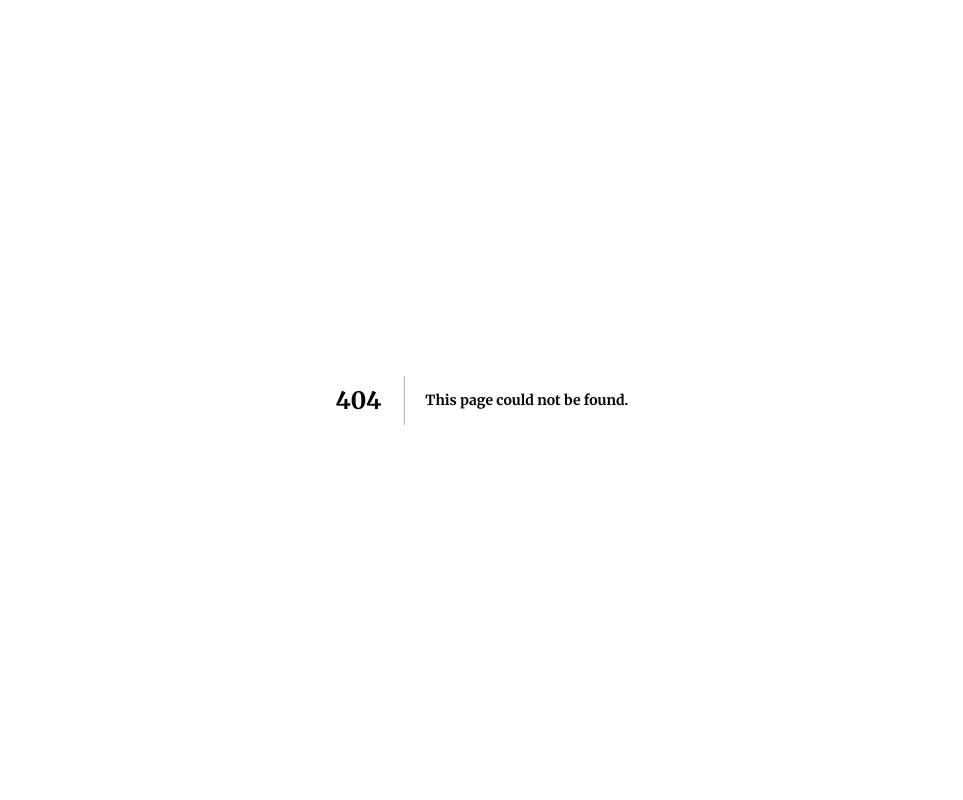
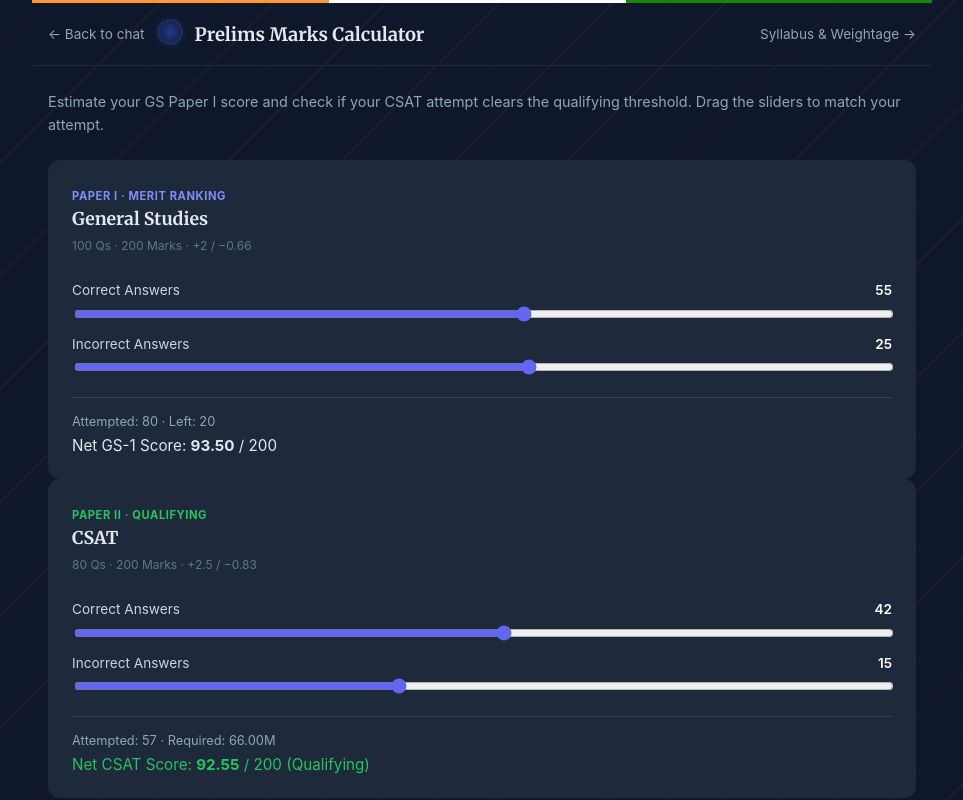
Before and after one commit to Rushabhsindhav/upsc-ai_1, a Next.js app: page /calculator in a window 1280 px wide. Before the commit this address had no page. Shown: the top 800 px of the page, without its empty margins (158-1121 px from the left). Built offline with nearby package versions, Linux system fonts and the light colour scheme.

Commit message:
Add Prelims Marks Calculator page
This file implements a Prelims Marks Calculator page that allows users to estimate their scores for GS Paper I and CSAT based on correct and incorrect answers. It includes sliders for user input and displays the calculated scores along with qualifying thresholds.

```diff
--- /dev/null
+++ b/app/calculator/page.tsx
@@ -0,0 +1,302 @@
+"use client";
+
+import { useState } from "react";
+import Link from "next/link";
+import ChakraIcon from "@/components/ChakraIcon";
+
+const GS_TOTAL_Q = 100;
+const GS_CORRECT_MARKS = 2;
+const GS_NEGATIVE_MARKS = 0.66;
+const GS_MAX_MARKS = 200;
+
+const CSAT_TOTAL_Q = 80;
+const CSAT_CORRECT_MARKS = 2.5;
+const CSAT_NEGATIVE_MARKS = 0.83;
+const CSAT_MAX_MARKS = 200;
+const CSAT_QUALIFYING_PERCENT = 0.33;
+
+// A rough, illustrative reference point only — actual cutoffs vary by year and category.
+const REFERENCE_GS_CUTOFF = 88;
+
+export default function CalculatorPage() {
+  const [gsCorrect, setGsCorrect] = useState(55);
+  const [gsIncorrect, setGsIncorrect] = useState(25);
+  const [csatCorrect, setCsatCorrect] = useState(42);
+  const [csatIncorrect, setCsatIncorrect] = useState(15);
+
+  const gsMaxIncorrect = GS_TOTAL_Q - gsCorrect;
+  const csatMaxIncorrect = CSAT_TOTAL_Q - csatCorrect;
+
+  const gsScore = Math.max(
+    0,
+    gsCorrect * GS_CORRECT_MARKS - gsIncorrect * GS_NEGATIVE_MARKS
+  );
+  const csatScore = Math.max(
+    0,
+    csatCorrect * CSAT_CORRECT_MARKS - csatIncorrect * CSAT_NEGATIVE_MARKS
+  );
+
+  const csatQualifyingMarks = CSAT_MAX_MARKS * CSAT_QUALIFYING_PERCENT;
+  const csatPassed = csatScore >= csatQualifyingMarks;
+  const gsClearsReference = gsScore >= REFERENCE_GS_CUTOFF;
+
+  return (
+    <main style={styles.main}>
+      <div className="bg-pattern" />
+      <div className="tricolor-bar" style={{ position: "relative", zIndex: 1 }} />
+      <header style={styles.header}>
+        <Link href="/" style={styles.backLink}>
+          ← Back to chat
+        </Link>
+        <div className="glow-icon">
+          <ChakraIcon size={26} />
+        </div>
+        <h1 style={styles.headerTitle}>Prelims Marks Calculator</h1>
+        <Link href="/syllabus" style={{ ...styles.backLink, marginLeft: "auto" }}>
+          Syllabus & Weightage →
+        </Link>
+      </header>
+
+      <div style={styles.content}>
+        <p className="card-anim" style={styles.intro}>
+          Estimate your GS Paper I score and check if your CSAT attempt clears the qualifying
+          threshold. Drag the sliders to match your attempt.
+        </p>
+
+        <div className="calc-grid">
+          {/* GS Paper I */}
+          <div className="card-anim" style={styles.panel}>
+            <div style={styles.panelHeader}>
+              <span style={styles.panelLabel}>PAPER I · MERIT RANKING</span>
+              <h2 style={styles.panelTitle}>General Studies</h2>
+              <span style={styles.panelMeta}>
+                {GS_TOTAL_Q} Qs · {GS_MAX_MARKS} Marks · +{GS_CORRECT_MARKS} / −{GS_NEGATIVE_MARKS}
+              </span>
+            </div>
+
+            <label style={styles.sliderLabel}>
+              Correct Answers <span style={styles.sliderValue}>{gsCorrect}</span>
+            </label>
+            <input
+              type="range"
+              min={0}
+              max={GS_TOTAL_Q}
+              value={gsCorrect}
+              onChange={(e) => {
+                const v = Number(e.target.value);
+                setGsCorrect(v);
+                if (gsIncorrect > GS_TOTAL_Q - v) setGsIncorrect(GS_TOTAL_Q - v);
+              }}
+              style={styles.slider}
+            />
+
+            <label style={styles.sliderLabel}>
+              Incorrect Answers <span style={styles.sliderValue}>{gsIncorrect}</span>
+            </label>
+            <input
+              type="range"
+              min={0}
+              max={gsMaxIncorrect}
+              value={gsIncorrect}
+              onChange={(e) => setGsIncorrect(Number(e.target.value))}
+              style={styles.slider}
+            />
+
+            <div style={styles.resultBox}>
+              <div style={styles.resultRow}>
+                <span>Attempted: {gsCorrect + gsIncorrect} · Left: {GS_TOTAL_Q - gsCorrect - gsIncorrect}</span>
+              </div>
+              <div style={styles.resultScore}>
+                Net GS-1 Score: <strong>{gsScore.toFixed(2)}</strong> / {GS_MAX_MARKS}
+              </div>
+            </div>
+          </div>
+
+          {/* CSAT */}
+          <div className="card-anim" style={styles.panel}>
+            <div style={styles.panelHeader}>
+              <span style={{ ...styles.panelLabel, color: "#22c55e" }}>PAPER II · QUALIFYING</span>
+              <h2 style={styles.panelTitle}>CSAT</h2>
+              <span style={styles.panelMeta}>
+                {CSAT_TOTAL_Q} Qs · {CSAT_MAX_MARKS} Marks · +{CSAT_CORRECT_MARKS} / −{CSAT_NEGATIVE_MARKS}
+              </span>
+            </div>
+
+            <label style={styles.sliderLabel}>
+              Correct Answers <span style={styles.sliderValue}>{csatCorrect}</span>
+            </label>
+            <input
+              type="range"
+              min={0}
+              max={CSAT_TOTAL_Q}
+              value={csatCorrect}
+              onChange={(e) => {
+                const v = Number(e.target.value);
+                setCsatCorrect(v);
+                if (csatIncorrect > CSAT_TOTAL_Q - v) setCsatIncorrect(CSAT_TOTAL_Q - v);
+              }}
+              style={styles.slider}
+            />
+
+            <label style={styles.sliderLabel}>
+              Incorrect Answers <span style={styles.sliderValue}>{csatIncorrect}</span>
+            </label>
+            <input
+              type="range"
+              min={0}
+              max={csatMaxIncorrect}
+              value={csatIncorrect}
+              onChange={(e) => setCsatIncorrect(Number(e.target.value))}
+              style={styles.slider}
+            />
+
+            <div style={styles.resultBox}>
+              <div style={styles.resultRow}>
+                <span>
+                  Attempted: {csatCorrect + csatIncorrect} · Required: {csatQualifyingMarks.toFixed(2)}M
+                </span>
+              </div>
+              <div
+                style={{
+                  ...styles.resultScore,
+                  color: csatPassed ? "#22c55e" : "#ef4444",
+                }}
+              >
+                Net CSAT Score: <strong>{csatScore.toFixed(2)}</strong> / {CSAT_MAX_MARKS}{" "}
+                {csatPassed ? "(Qualifying)" : "(Below threshold)"}
+              </div>
+            </div>
+          </div>
+        </div>
+
+        <div
+          className="card-anim"
+          style={{
+            ...styles.summary,
+            borderColor: csatPassed && gsClearsReference ? "#22c55e" : "#334155",
+          }}
+        >
+          <strong style={{ color: csatPassed ? "#22c55e" : "#ef4444" }}>
+            {csatPassed ? "✓ CSAT Qualifying Zone" : "✗ CSAT Below Qualifying Threshold"}
+          </strong>
+          <p style={styles.summaryText}>
+            Your GS-1 score of <strong>{gsScore.toFixed(2)}</strong> is{" "}
+            {gsClearsReference ? "above" : "below"} the illustrative reference cutoff of{" "}
+            {REFERENCE_GS_CUTOFF}. Actual Prelims cutoffs vary each year by category and total
+            vacancies — treat this as a rough self-check, not an official prediction.
+          </p>
+        </div>
+      </div>
+    </main>
+  );
+}
+
+const styles: Record<string, React.CSSProperties> = {
+  main: {
+    minHeight: "100vh",
+    maxWidth: "900px",
+    margin: "0 auto",
+    position: "relative",
+  },
+  header: {
+    display: "flex",
+    alignItems: "center",
+    gap: "0.75rem",
+    padding: "1rem",
+    borderBottom: "1px solid #1e293b",
+    position: "relative",
+    zIndex: 1,
+  },
+  backLink: {
+    color: "#94a3b8",
+    textDecoration: "none",
+    fontSize: "0.85rem",
+  },
+  headerTitle: {
+    margin: 0,
+    fontSize: "1.15rem",
+    fontFamily: "'Merriweather', Georgia, serif",
+    fontWeight: 700,
+  },
+  content: {
+    padding: "1.5rem 1rem 3rem",
+    position: "relative",
+    zIndex: 1,
+    display: "flex",
+    flexDirection: "column",
+    gap: "1.5rem",
+  },
+  intro: {
+    color: "#94a3b8",
+    fontSize: "0.9rem",
+    lineHeight: 1.6,
+    margin: 0,
+  },
+  panel: {
+    background: "#1e293b",
+    borderRadius: "12px",
+    padding: "1.5rem",
+    display: "flex",
+    flexDirection: "column",
+  },
+  panelHeader: {
+    marginBottom: "1rem",
+  },
+  panelLabel: {
+    fontSize: "0.7rem",
+    fontWeight: 700,
+    letterSpacing: "0.05em",
+    color: "#818cf8",
+  },
+  panelTitle: {
+    margin: "0.25rem 0",
+    fontSize: "1.1rem",
+    fontFamily: "'Merriweather', Georgia, serif",
+  },
+  panelMeta: {
+    fontSize: "0.75rem",
+    color: "#64748b",
+  },
+  sliderLabel: {
+    display: "flex",
+    justifyContent: "space-between",
+    fontSize: "0.85rem",
+    color: "#cbd5e1",
+    marginTop: "0.75rem",
+    marginBottom: "0.35rem",
+  },
+  sliderValue: {
+    color: "#fff",
+    fontWeight: 600,
+  },
+  slider: {
+    width: "100%",
+    accentColor: "#6366f1",
+  },
+  resultBox: {
+    marginTop: "1.25rem",
+    paddingTop: "1rem",
+    borderTop: "1px solid #334155",
+  },
+  resultRow: {
+    fontSize: "0.8rem",
+    color: "#94a3b8",
+    marginBottom: "0.4rem",
+  },
+  resultScore: {
+    fontSize: "0.95rem",
+    color: "#e2e8f0",
+  },
+  summary: {
+    background: "#1e293b",
+    border: "1px solid #334155",
+    borderRadius: "12px",
+    padding: "1.25rem 1.5rem",
+  },
+  summaryText: {
+    margin: "0.5rem 0 0",
+    fontSize: "0.85rem",
+    color: "#94a3b8",
+    lineHeight: 1.6,
+  },
+};
```
